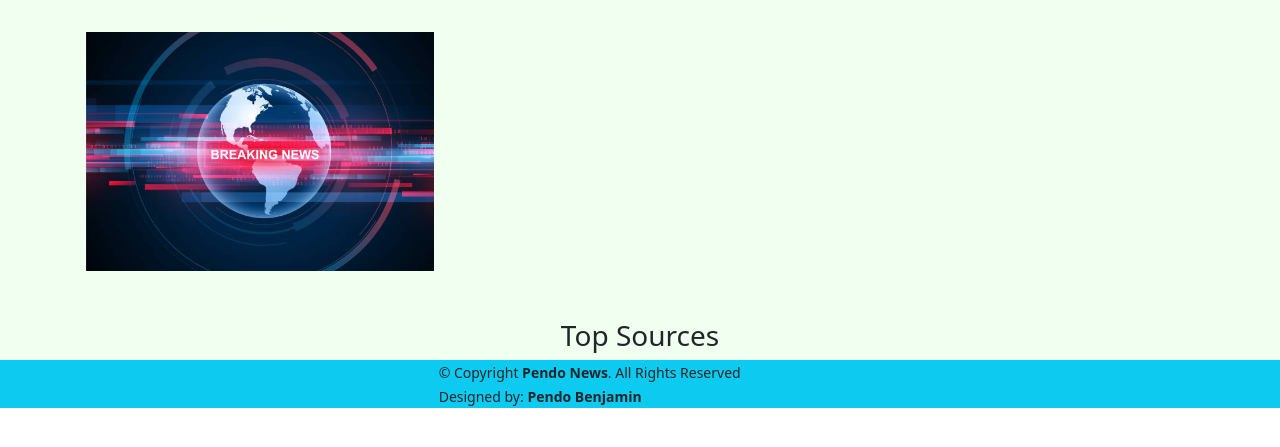
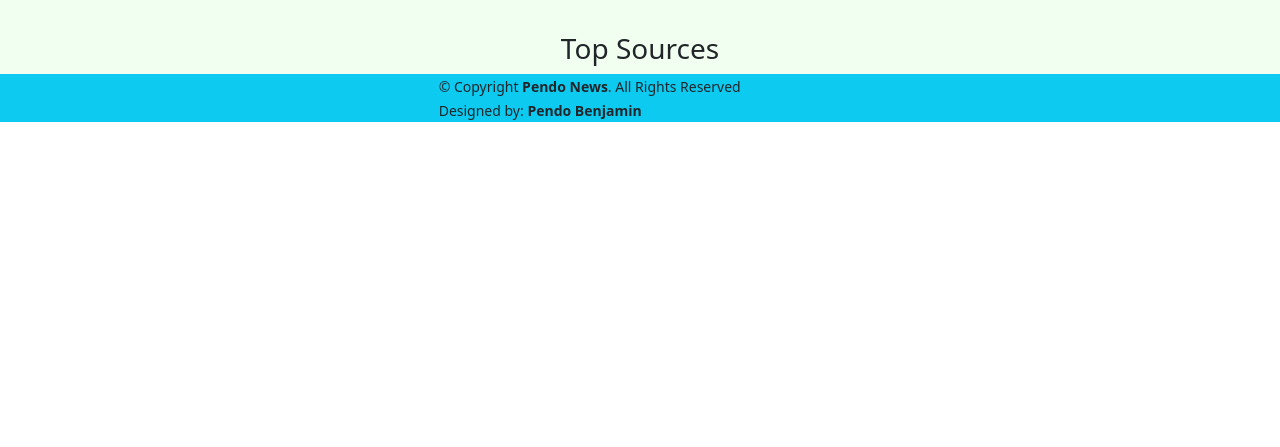
Before and after one commit to munga114/articles, a Flask app: template app/templates/index.html in a window 1280 px wide. Shown: the part 136-583 px from the top of the page. Run offline with Flask 2, Linux system fonts and the light colour scheme; the template is opened without the code that fills it, so the values that code supplies are empty; some libraries are stand-ins or nearby versions.

Commit message:
edit container

```diff
--- a/app/templates/index.html
+++ b/app/templates/index.html
@@ -4,13 +4,6 @@
 {%endblock%}
 {%block content%}
 
-<div class="container">
-    <div class="row">
-        <div class="col-md-4 mt-3 p-3">
-            <img class="w-100" src="{{url_for('static',filename='images/news.jpg')}}" alt="">
-        </div>
-    </div>
-</div>
 
 <div class="row mx-auto d-flex justify-content-center">
     <h3 class="pt-3 mt-3 text-center">Top Sources</h3>
```
Also changed, not shown: app/static/images/mylogo.png (deleted), app/static/images/news.jpg (deleted).
